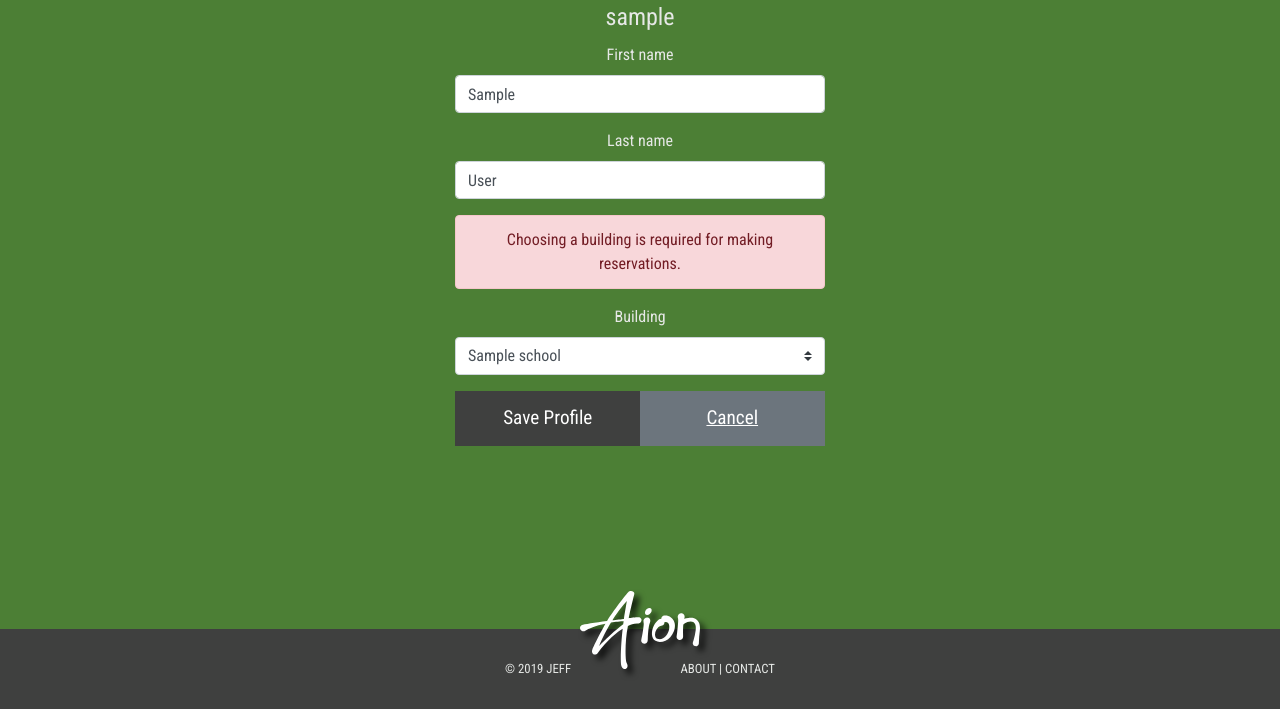
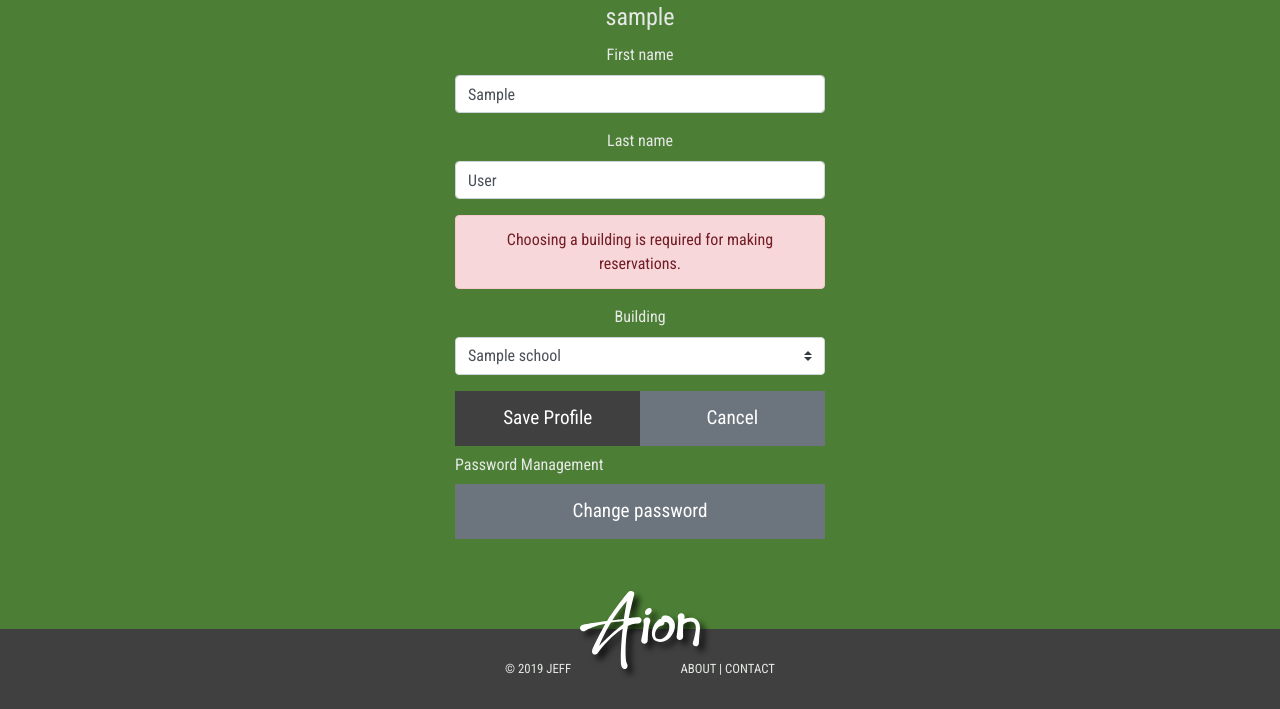
Before and after one commit to jeffhow/aion, a Django app: page /accounts/profile/ in a window 1280 px wide. Shown: the part 91-800 px from the top of the page. Run offline with Django 3.2, Linux system fonts and the light colour scheme; a user stored in the database is signed in; tables that the repository leaves empty hold one stand-in row (values such as "Sample post"); some libraries are stand-ins or nearby versions.

Commit message:
Added link to change password

```diff
--- a/reservations/static/reservations/app-style.css
+++ b/reservations/static/reservations/app-style.css
@@ -228,6 +228,13 @@ a:hover{
     padding:12px 10px;
 }
 
+.btn-change-password{
+    width:100% !important;
+}
+.btn-secondary{
+    text-decoration: none;
+}
+
 /** Toggle Switch ************************************************************/
 
 .custom-control{
--- a/reservations/templates/reservations/profile_form.html
+++ b/reservations/templates/reservations/profile_form.html
@@ -18,6 +18,12 @@
     {% crispy profile_form %}
 
 </form>
+<div class="form-group">
+<label for="change_password" class="col-form-label">Password Management</label>
+  <div class="buttonHolder">
+    <a class="btn btn-secondary btn-change-password" href="{% url 'password_change' %}" id="change_password">Change password</a>
+  </div>
+</div>
 {% endblock %}
 
 {% block js %}
```
